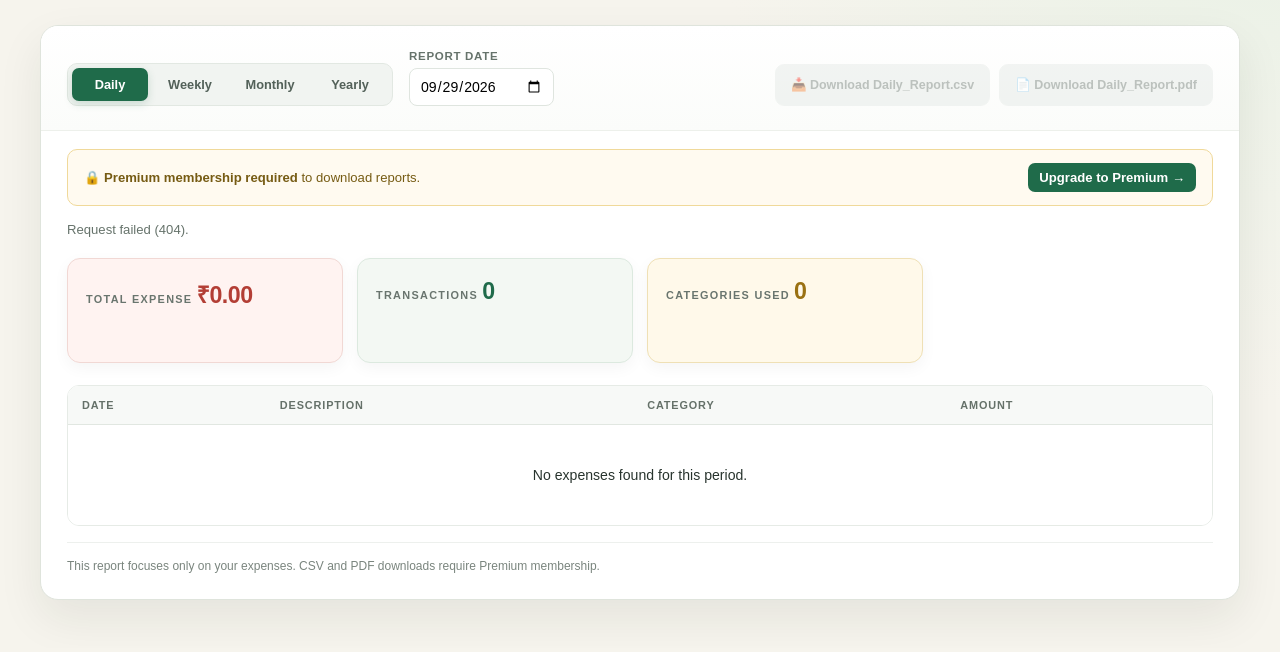
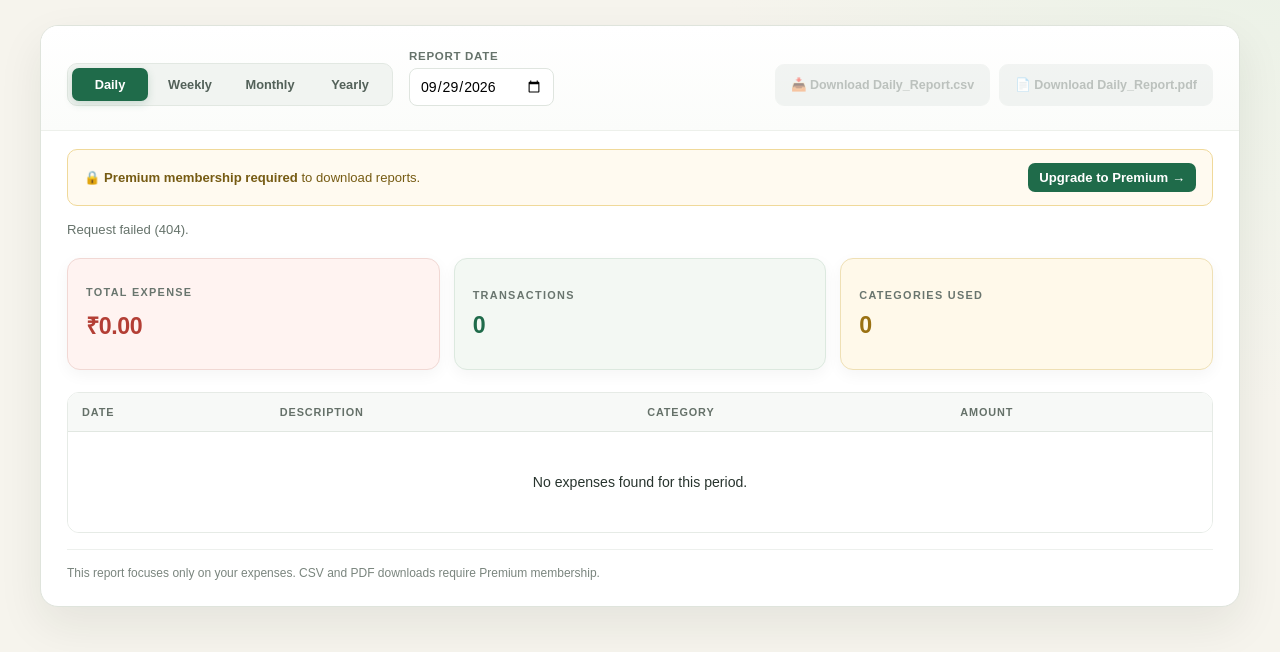
Before and after one commit to Sujalyadav-150/Expense-tracker-app, a website: page frontend/report.html in a window 1280 px wide. Shown: the part 174-826 px from the top of the page. Drawn offline with Linux system fonts and the light colour scheme; no server answers; sample sign-in values are in the browser's storage.

Commit message:
Refine three-card report layout

```diff
--- a/frontend/css/style.css
+++ b/frontend/css/style.css
@@ -613,7 +613,7 @@ td { font-size: .88rem; }
 
 .report-summary {
   display: grid;
-  grid-template-columns: repeat(4, minmax(0, 1fr));
+  grid-template-columns: repeat(3, minmax(0, 1fr));
   gap: 14px;
   margin: 18px 26px 22px;
 }
@@ -646,12 +646,6 @@ td { font-size: .88rem; }
 }
 .expense-kpi strong { color: #b33e35; }
 
-.average-kpi {
-  background: #eef8fa;
-  border-color: #d4e8ec;
-}
-.average-kpi strong { color: #14707d; }
-
 .count-kpi {
   background: #f3f8f3;
   border-color: #dce9df;
@@ -663,6 +657,18 @@ td { font-size: .88rem; }
   border-color: #efe0b5;
 }
 .category-kpi strong { color: #9a7112; }
+
+.report-summary .report-kpi {
+  min-height: 112px;
+  display: flex;
+  flex-direction: column;
+  justify-content: center;
+  transition: transform .2s ease, box-shadow .2s ease;
+}
+.report-summary .report-kpi:hover {
+  transform: translateY(-2px);
+  box-shadow: 0 10px 24px rgba(24,34,29,.08);
+}
 
 .table-wrap {
   margin: 0 26px;
```
